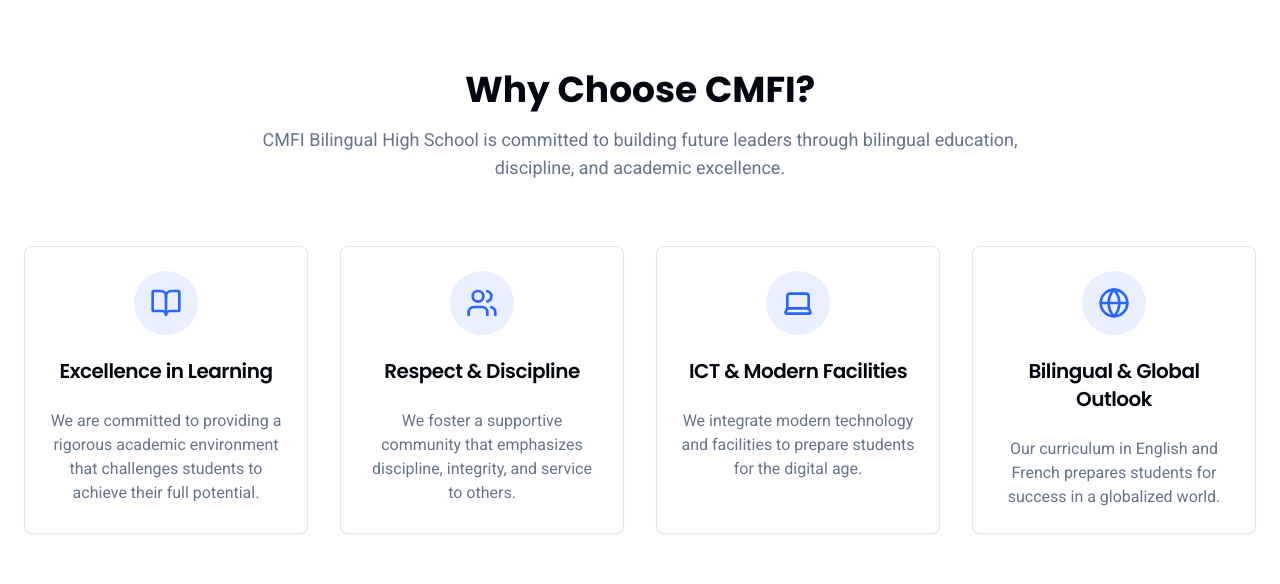
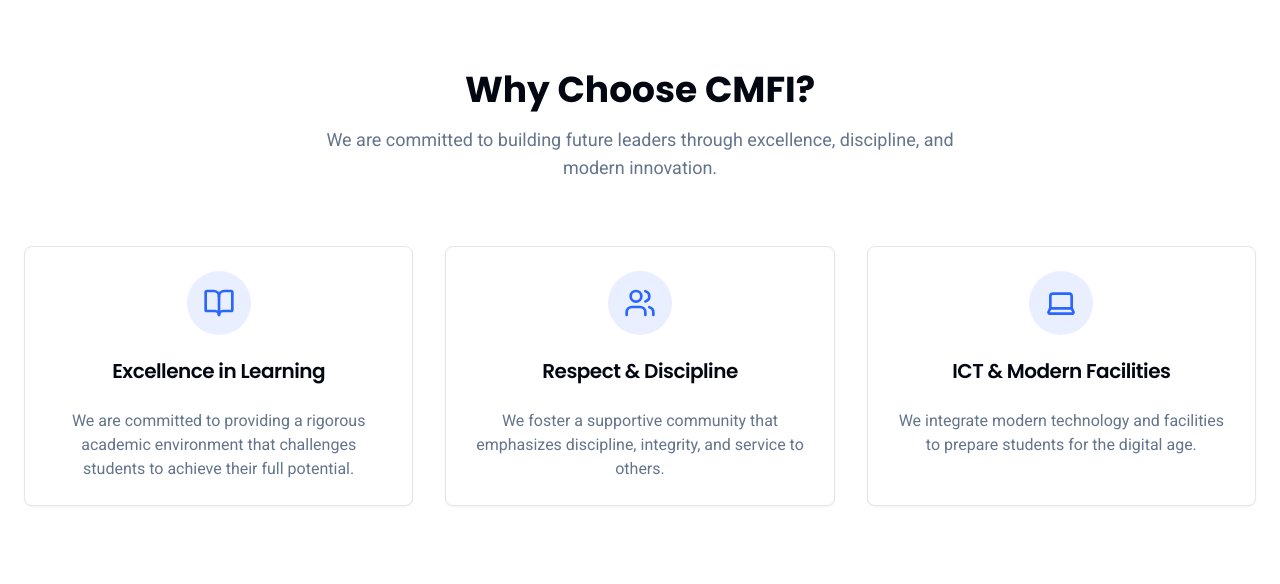
Before and after one commit to KayZee52/CMFI-website, a Next.js app: page / in a window 1280 px wide. Shown: the part 906-1490 px from the top of the page. Built offline with nearby package versions, Linux system fonts and the light colour scheme.

Commit message:
initial commit

```diff
--- a/src/app/page.tsx
+++ b/src/app/page.tsx
@@ -1,7 +1,7 @@
 import AcademicsPreview from "@/components/sections/academics-preview-section";
 import CtaSection from "@/components/sections/cta-section";
 import HeroSection from "@/components/sections/hero-section";
-import IntroSection from "@/components/sections/intro-section";
+import WhyChooseUsSection from "@/components/sections/why-choose-us-section";
 import NewsPreviewSection from "@/components/sections/news-preview-section";
 import StatsSection from "@/components/sections/stats-section";
 import StudentLifePreview from "@/components/sections/student-life-preview";
@@ -13,7 +13,7 @@ export default function Home() {
   return (
     <>
       <HeroSection />
-      <IntroSection />
+      <WhyChooseUsSection />
       <TimelineSection />
       <AcademicsPreview />
       <StudentLifePreview />
--- a/src/components/sections/why-choose-us-section.tsx
+++ b/src/components/sections/why-choose-us-section.tsx
@@ -1,43 +1,38 @@
 import { AnimateOnScroll } from '../animate-on-scroll';
 import { Card, CardContent, CardHeader, CardTitle } from '../ui/card';
-import { Globe, GraduationCap, Users, Laptop } from 'lucide-react';
+import { BookOpen, Users, Laptop } from 'lucide-react';
 
 const WhyChooseUsSection = () => {
     const features = [
         {
-            icon: Globe,
-            title: 'Bilingual Advantage',
-            description: 'Our English and French curriculum opens a world of opportunities, fostering global communication skills.'
+            icon: BookOpen,
+            title: 'Excellence in Learning',
+            description: 'We are committed to providing a rigorous academic environment that challenges students to achieve their full potential.'
+        },
+        {
+            icon: Users,
+            title: 'Respect & Discipline',
+            description: 'We foster a supportive community that emphasizes discipline, integrity, and service to others.'
         },
         {
             icon: Laptop,
-            title: 'Modern Learning',
-            description: 'We integrate ICT into our teaching, equipping students with essential digital literacy for the modern world.'
+            title: 'ICT & Modern Facilities',
+            description: 'We integrate modern technology and facilities to prepare students for the digital age.'
         },
-        {
-            icon: GraduationCap,
-            title: 'Strong Academics',
-            description: 'With a focus on WAEC/WASSCE excellence, our students consistently achieve outstanding results.'
-        },
-        {
-            icon: Users,
-            title: 'Community Spirit',
-            description: 'We believe in a strong partnership between parents, teachers, and students to create a supportive learning environment.'
-        }
     ];
 
     return (
-        <section className="bg-card">
+        <section id="why-choose-us" className="bg-card">
             <div className="container mx-auto px-6">
                 <AnimateOnScroll className="text-center">
-                    <h2 className="font-headline text-3xl md:text-4xl font-bold">What Makes Us Different?</h2>
+                    <h2 className="font-headline text-3xl md:text-4xl font-bold">Why Choose CMFI?</h2>
                     <p className="mt-4 max-w-2xl mx-auto text-lg text-muted-foreground">
-                        Discover the unique advantages of a CMFI education.
+                        We are committed to building future leaders through excellence, discipline, and modern innovation.
                     </p>
                 </AnimateOnScroll>
-                <div className="mt-16 grid md:grid-cols-2 lg:grid-cols-4 gap-8">
+                <div className="mt-16 grid md:grid-cols-3 gap-8">
                     {features.map((feature, index) => (
-                        <AnimateOnScroll key={index} delay={index * 100}>
+                        <AnimateOnScroll key={index} delay={index * 150}>
                             <Card className="text-center h-full hover:shadow-xl hover:-translate-y-2 transition-all duration-300">
                                 <CardHeader className="items-center">
                                     <div className="p-4 bg-primary/10 text-primary rounded-full mb-4">
```
